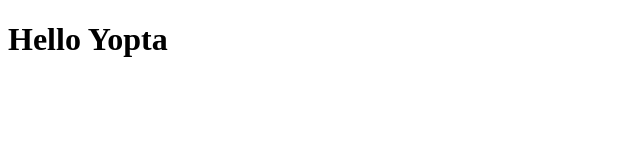
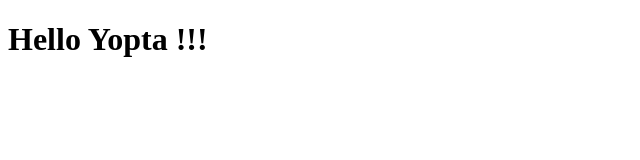
Before and after one commit to Abdumutalipov/Azim, a plain HTML site: page index.html in a window 1280 px wide. Shown: the full height of the page, 0-640 px from the left. Drawn offline with Linux system fonts and the light colour scheme.

Commit message:
homework

```diff
--- a/index.html
+++ b/index.html
@@ -8,6 +8,6 @@
 </head>
 <body>
   <script src="script.js"></script>
-  <h1>Hello Yopta</h1>
+  <h1>Hello Yopta !!!</h1>
 </body>
 </html>
```
